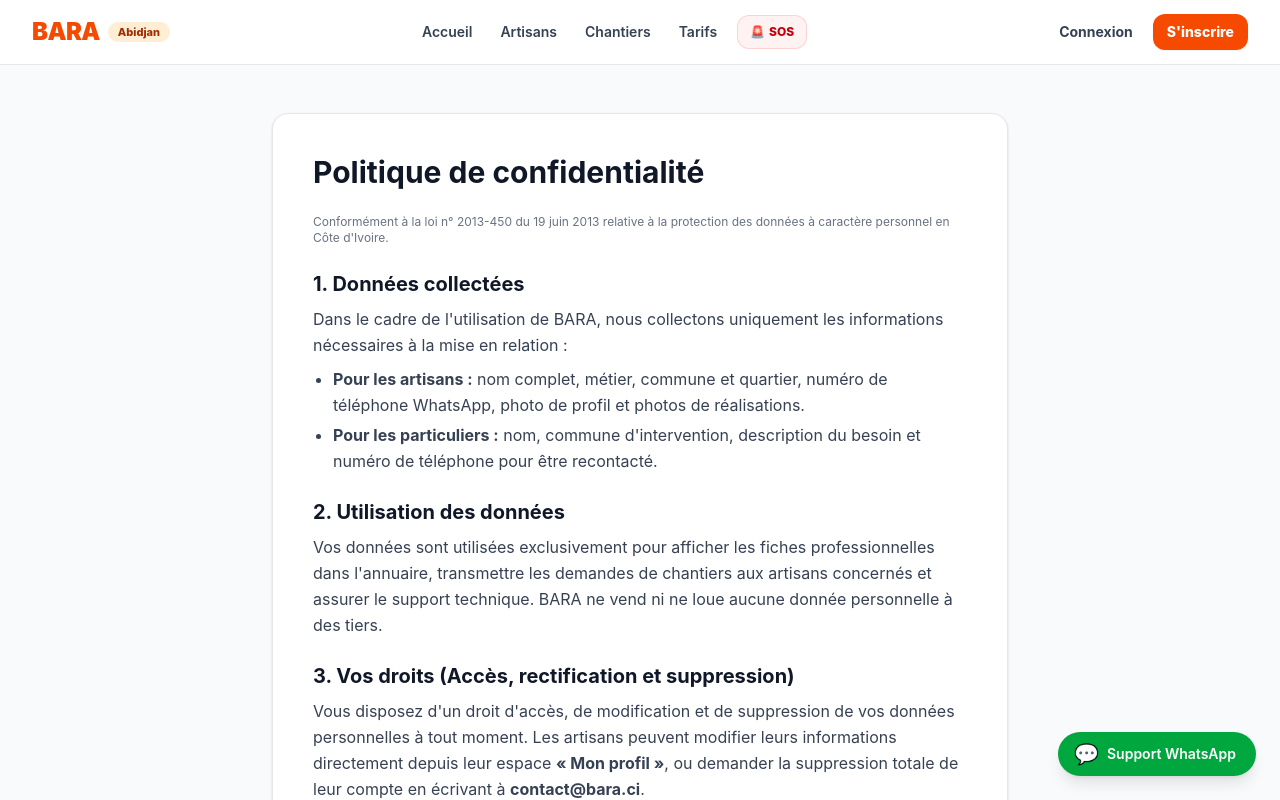
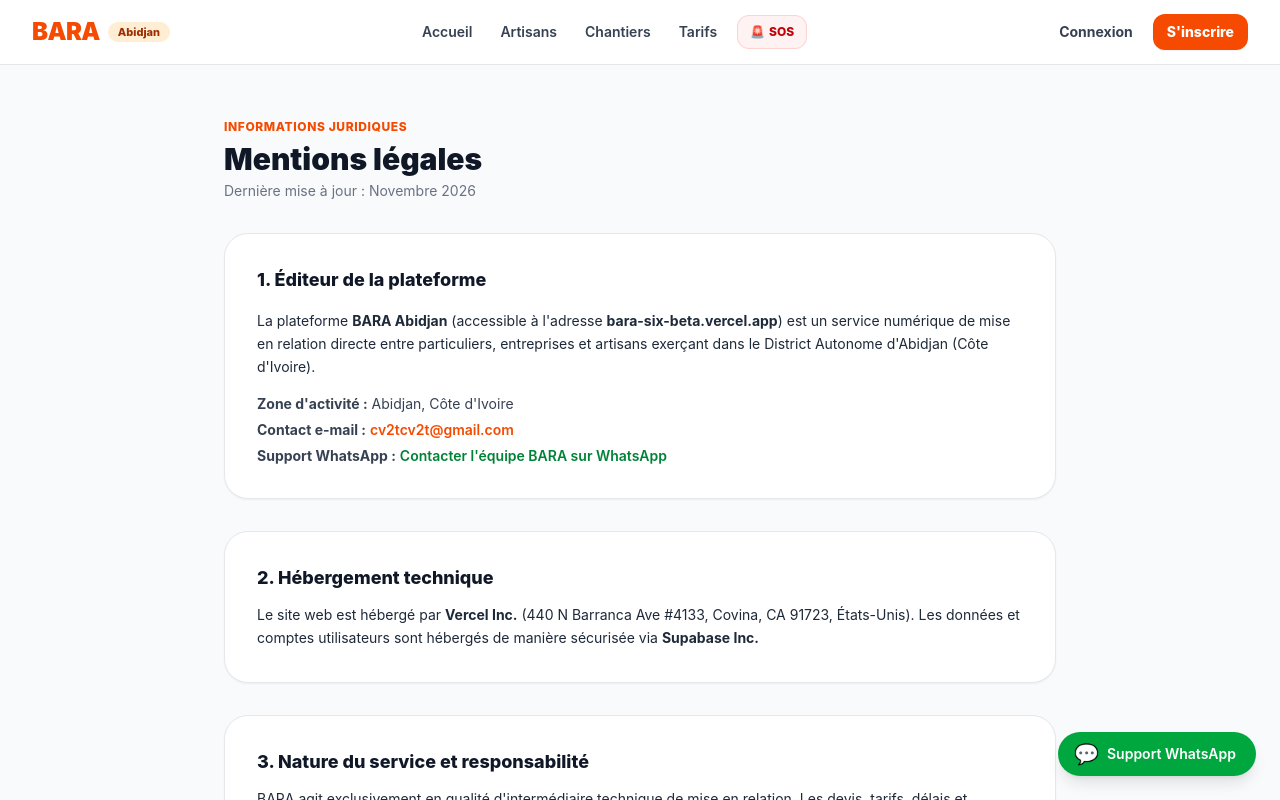
Before and after one commit to siskoteck/bara, a Next.js app: page /mentions-legales in a window 1280 px wide. Shown: the top 800 px of the page. Built offline with nearby package versions, Linux system fonts and the light colour scheme; no server answers.

Commit message:
Fix pages legales, lien WhatsApp footer, 13 communes accueil et double asterisque demande

```diff
--- /dev/null
+++ b/app/confidentialite/page.tsx
@@ -0,0 +1,83 @@
+import type { Metadata } from "next";
+import Link from "next/link";
+
+export const metadata: Metadata = {
+  title: "Politique de confidentialité — BARA Abidjan",
+  description:
+    "Protection des données personnelles des utilisateurs et artisans sur BARA Abidjan conformément à la législation ivoirienne.",
+};
+
+export default function ConfidentialitePage() {
+  return (
+    <div className="max-w-4xl mx-auto px-4 sm:px-6 lg:px-8 py-12 space-y-8 text-gray-800">
+      <div>
+        <span className="text-xs font-extrabold uppercase tracking-wider text-orange-600">
+          Protection des données
+        </span>
+        <h1 className="text-3xl font-black text-gray-900 mt-1">
+          Politique de confidentialité
+        </h1>
+        <p className="text-sm text-gray-500 mt-1">
+          Conforme à la loi n° 2013-450 relative à la protection des données à
+          caractère personnel en Côte d&apos;Ivoire (ARTCI)
+        </p>
+      </div>
+
+      <section className="bg-white rounded-3xl border border-gray-200 p-6 sm:p-8 space-y-3 shadow-xs">
+        <h2 className="text-lg font-extrabold text-gray-900">
+          1. Données collectées
+        </h2>
+        <p className="text-sm leading-relaxed">
+          Nous collectons uniquement les informations nécessaires au bon
+          fonctionnement de la mise en relation : nom ou raison sociale, métier,
+          commune et quartier d&apos;intervention à Abidjan, numéro de
+          téléphone / WhatsApp, photos de réalisations et avis clients.
+        </p>
+      </section>
+
+      <section className="bg-white rounded-3xl border border-gray-200 p-6 sm:p-8 space-y-3 shadow-xs">
+        <h2 className="text-lg font-extrabold text-gray-900">
+          2. Confidentialité des coordonnées et utilisation
+        </h2>
+        <p className="text-sm leading-relaxed">
+          Les numéros WhatsApp des artisans sont affichés uniquement aux
+          membres connectés afin d&apos;éviter le démarchage abusif. Vos
+          données ne sont jamais revendues ni louées à des tiers.
+        </p>
+      </section>
+
+      <section className="bg-white rounded-3xl border border-gray-200 p-6 sm:p-8 space-y-3 shadow-xs">
+        <h2 className="text-lg font-extrabold text-gray-900">
+          3. Vos droits (Accès, rectification, suppression)
+        </h2>
+        <p className="text-sm leading-relaxed">
+          Vous pouvez modifier votre profil ou supprimer définitivement votre
+          compte à tout moment depuis votre espace{" "}
+          <Link
+            href="/mon-profil"
+            className="text-orange-600 font-semibold hover:underline"
+          >
+            Mon profil
+          </Link>{" "}
+          ou en écrivant à{" "}
+          <a
+            href="mailto:cv2tcv2t@gmail.com"
+            className="text-orange-600 font-semibold hover:underline"
+          >
+            cv2tcv2t@gmail.com
+          </a>
+          .
+        </p>
+      </section>
+
+      <div className="flex flex-wrap gap-4 text-sm font-bold">
+        <Link
+          href="/mentions-legales"
+          className="text-orange-600 hover:underline"
+        >
+          ← Voir les Mentions légales
+        </Link>
+      </div>
+    </div>
+  );
+}
--- a/app/mentions-legales/page.tsx
+++ b/app/mentions-legales/page.tsx
@@ -1,60 +1,97 @@
-export default function ConfidentialitePage() {
+import type { Metadata } from "next";
+import Link from "next/link";
+
+export const metadata: Metadata = {
+  title: "Mentions légales — BARA Abidjan",
+  description:
+    "Mentions légales officielles de la plateforme BARA Abidjan : éditeur, hébergement, contact et responsabilité.",
+};
+
+export default function MentionsLegalesPage() {
   return (
-    <div className="max-w-3xl mx-auto px-4 py-12">
-      <div className="bg-white rounded-2xl shadow-sm border border-gray-200 p-6 sm:p-10 space-y-6 text-gray-700 leading-relaxed">
-        <h1 className="text-3xl font-bold text-gray-900">
-          Politique de confidentialité
+    <div className="max-w-4xl mx-auto px-4 sm:px-6 lg:px-8 py-12 space-y-8 text-gray-800">
+      <div>
+        <span className="text-xs font-extrabold uppercase tracking-wider text-orange-600">
+          Informations juridiques
+        </span>
+        <h1 className="text-3xl font-black text-gray-900 mt-1">
+          Mentions légales
         </h1>
-        <p className="text-xs text-gray-500">
-          Conformément à la loi n° 2013-450 du 19 juin 2013 relative à la
-          protection des données à caractère personnel en Côte d&apos;Ivoire.
+        <p className="text-sm text-gray-500 mt-1">
+          Dernière mise à jour : Novembre 2026
         </p>
+      </div>
 
-        <section className="space-y-2">
-          <h2 className="text-xl font-bold text-gray-900">
-            1. Données collectées
+      <section className="bg-white rounded-3xl border border-gray-200 p-6 sm:p-8 space-y-4 shadow-xs">
+        <h2 className="text-lg font-extrabold text-gray-900">
+          1. Éditeur de la plateforme
         </h2>
-          <p>
-            Dans le cadre de l&apos;utilisation de BARA, nous collectons uniquement
-            les informations nécessaires à la mise en relation :
+        <p className="text-sm leading-relaxed">
+          La plateforme <strong>BARA Abidjan</strong> (accessible à l&apos;adresse{" "}
+          <strong>bara-six-beta.vercel.app</strong>) est un service numérique de
+          mise en relation directe entre particuliers, entreprises et artisans
+          exerçant dans le District Autonome d&apos;Abidjan (Côte d&apos;Ivoire).
         </p>
-          <ul className="list-disc pl-5 space-y-1">
+        <ul className="text-sm space-y-1.5 text-gray-700">
           <li>
-              <strong>Pour les artisans :</strong> nom complet, métier, commune et
-              quartier, numéro de téléphone WhatsApp, photo de profil et photos de
-              réalisations.
+            <strong>Zone d&apos;activité :</strong> Abidjan, Côte d&apos;Ivoire
           </li>
           <li>
-              <strong>Pour les particuliers :</strong> nom, commune d&apos;intervention,
-              description du besoin et numéro de téléphone pour être recontacté.
+            <strong>Contact e-mail :</strong>{" "}
+            <a
+              href="mailto:cv2tcv2t@gmail.com"
+              className="text-orange-600 font-semibold hover:underline"
+            >
+              cv2tcv2t@gmail.com
+            </a>
+          </li>
+          <li>
+            <strong>Support WhatsApp :</strong>{" "}
+            <a
+              href="https://wa.me"
+              target="_blank"
+              rel="noopener noreferrer"
+              className="text-green-700 font-semibold hover:underline"
+            >
+              Contacter l&apos;équipe BARA sur WhatsApp
+            </a>
           </li>
         </ul>
       </section>
 
-        <section className="space-y-2">
-          <h2 className="text-xl font-bold text-gray-900">
-            2. Utilisation des données
+      <section className="bg-white rounded-3xl border border-gray-200 p-6 sm:p-8 space-y-3 shadow-xs">
+        <h2 className="text-lg font-extrabold text-gray-900">
+          2. Hébergement technique
         </h2>
-          <p>
-            Vos données sont utilisées exclusivement pour afficher les fiches
-            professionnelles dans l&apos;annuaire, transmettre les demandes de
-            chantiers aux artisans concernés et assurer le support technique.
-            BARA ne vend ni ne loue aucune donnée personnelle à des tiers.
+        <p className="text-sm leading-relaxed">
+          Le site web est hébergé par <strong>Vercel Inc.</strong> (440 N
+          Barranca Ave #4133, Covina, CA 91723, États-Unis). Les données et
+          comptes utilisateurs sont hébergés de manière sécurisée via{" "}
+          <strong>Supabase Inc.</strong>
         </p>
       </section>
 
-        <section className="space-y-2">
-          <h2 className="text-xl font-bold text-gray-900">
-            3. Vos droits (Accès, rectification et suppression)
+      <section className="bg-white rounded-3xl border border-gray-200 p-6 sm:p-8 space-y-3 shadow-xs">
+        <h2 className="text-lg font-extrabold text-gray-900">
+          3. Nature du service et responsabilité
         </h2>
-          <p>
-            Vous disposez d&apos;un droit d&apos;accès, de modification et de
-            suppression de vos données personnelles à tout moment. Les artisans
-            peuvent modifier leurs informations directement depuis leur espace{" "}
-            <strong>« Mon profil »</strong>, ou demander la suppression totale
-            de leur compte en écrivant à <strong>contact@bara.ci</strong>.
+        <p className="text-sm leading-relaxed">
+          BARA agit exclusivement en qualité d&apos;intermédiaire technique de
+          mise en relation. Les devis, tarifs, délais et prestations sont
+          convenus directement entre le client et l&apos;artisan choisi. Le
+          badge <em>« Identité vérifiée »</em> atteste du contrôle de la pièce
+          d&apos;identité et du numéro WhatsApp fournis par le professionnel
+          lors de son inscription.
         </p>
       </section>
+
+      <div className="flex flex-wrap gap-4 text-sm font-bold">
+        <Link href="/confidentialite" className="text-orange-600 hover:underline">
+          Consulter la Politique de confidentialité →
+        </Link>
+        <Link href="/contact" className="text-gray-600 hover:underline">
+          Nous contacter
+        </Link>
       </div>
     </div>
   );
--- a/app/page.tsx
+++ b/app/page.tsx
@@ -132,7 +132,7 @@ export default function HomePage() {
           >
             Tout Abidjan
           </Link>
-          {COMMUNES_RAPIDES.map((c) => (
+          {COMMUNES.map((c) => (
             <Link
               key={c}
               href={`/artisans?commune=${encodeURIComponent(c)}`}
```
Lines whose indentation alone changed are shown as unchanged.
